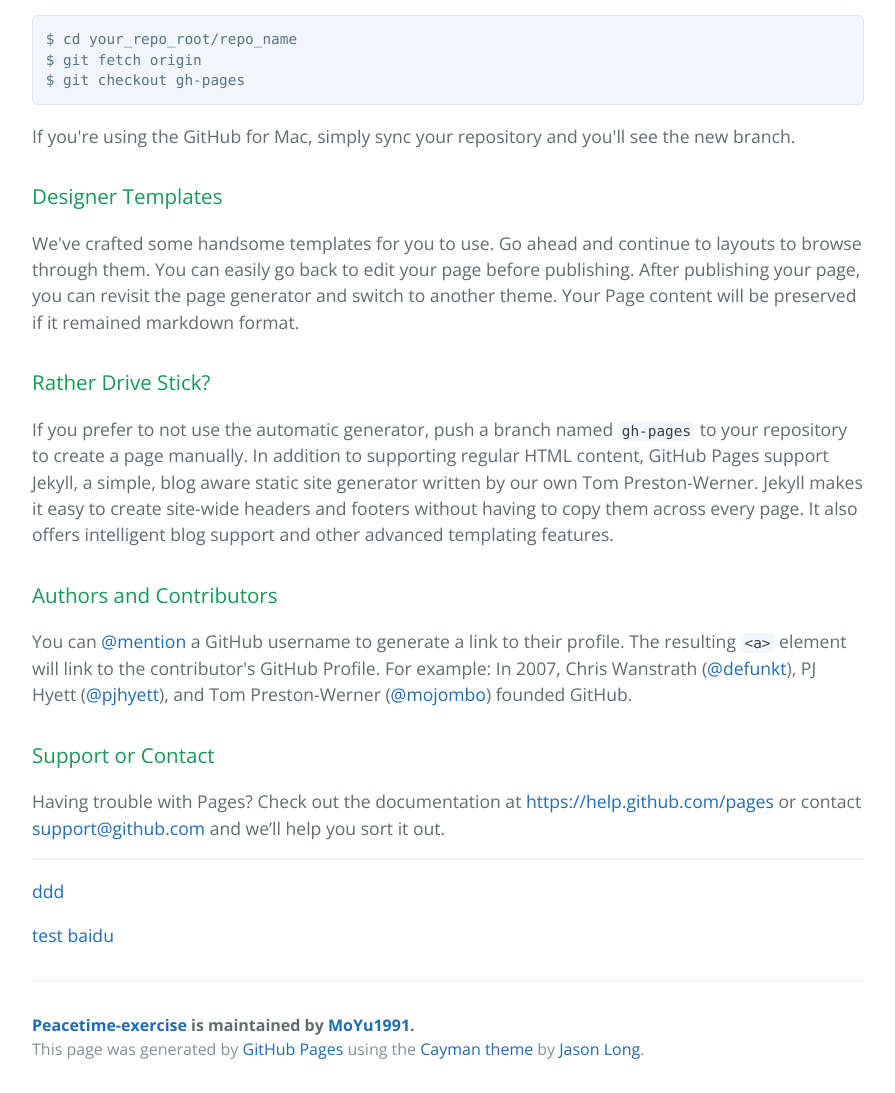
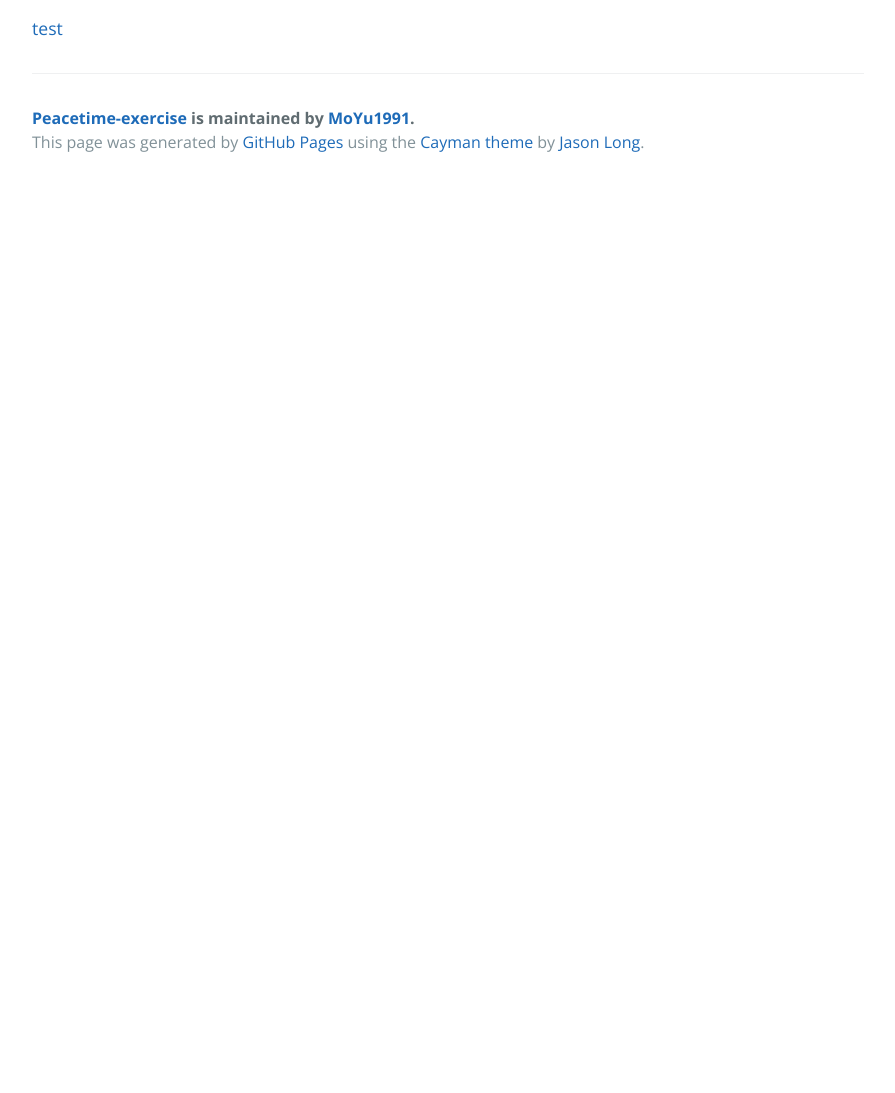
Before and after one commit to MoYu1991/Peacetime-exercise, a plain HTML site: page index.html in a window 1280 px wide. Shown: the part 545-1638 px from the top of the page, without its empty margins (192-1087 px from the left). After the commit the page ends 800 px from the top, so only its background shows below. Drawn offline with nearby package versions, Linux system fonts and the light colour scheme.

```diff
--- a/index.html
+++ b/index.html
@@ -24,39 +24,7 @@
 
 <p>This automatic page generator is the easiest way to create beautiful pages for all of your projects. Author your page content here using GitHub Flavored Markdown, select a template crafted by a designer, and publish. After your page is generated, you can check out the new branch:</p>
 
-<pre><code>$ cd your_repo_root/repo_name
-$ git fetch origin
-$ git checkout gh-pages
-</code></pre>
-
-<p>If you're using the GitHub for Mac, simply sync your repository and you'll see the new branch.</p>
-
-<h3>
-<a id="designer-templates" class="anchor" href="#designer-templates" aria-hidden="true"><span class="octicon octicon-link"></span></a>Designer Templates</h3>
-
-<p>We've crafted some handsome templates for you to use. Go ahead and continue to layouts to browse through them. You can easily go back to edit your page before publishing. After publishing your page, you can revisit the page generator and switch to another theme. Your Page content will be preserved if it remained markdown format.</p>
-
-<h3>
-<a id="rather-drive-stick" class="anchor" href="#rather-drive-stick" aria-hidden="true"><span class="octicon octicon-link"></span></a>Rather Drive Stick?</h3>
-
-<p>If you prefer to not use the automatic generator, push a branch named <code>gh-pages</code> to your repository to create a page manually. In addition to supporting regular HTML content, GitHub Pages support Jekyll, a simple, blog aware static site generator written by our own Tom Preston-Werner. Jekyll makes it easy to create site-wide headers and footers without having to copy them across every page. It also offers intelligent blog support and other advanced templating features.</p>
-
-<h3>
-<a id="authors-and-contributors" class="anchor" href="#authors-and-contributors" aria-hidden="true"><span class="octicon octicon-link"></span></a>Authors and Contributors</h3>
-
-<p>You can <a href="https://github.com/blog/821" class="user-mention">@mention</a> a GitHub username to generate a link to their profile. The resulting <code>&lt;a&gt;</code> element will link to the contributor's GitHub Profile. For example: In 2007, Chris Wanstrath (<a href="https://github.com/defunkt" class="user-mention">@defunkt</a>), PJ Hyett (<a href="https://github.com/pjhyett" class="user-mention">@pjhyett</a>), and Tom Preston-Werner (<a href="https://github.com/mojombo" class="user-mention">@mojombo</a>) founded GitHub.</p>
-
-<h3>
-<a id="support-or-contact" class="anchor" href="#support-or-contact" aria-hidden="true"><span class="octicon octicon-link"></span></a>Support or Contact</h3>
-
-<p>Having trouble with Pages? Check out the documentation at <a href="https://help.github.com/pages">https://help.github.com/pages</a> or contact <a href="mailto:support@github.com">support@github.com</a> and we’ll help you sort it out.</p>
-
-<hr>
-
-<p><a href="https://www.baidu.com/">ddd</a></p>
-
-<p><a href="https://github.com/MoYu1991/Peacetime-exercise/commit/046ebe2d23d450a2f170c64b65a457b44fd4fb02">test</a>
-<a href="http://baidu.com">baidu</a></p>
+<p><a href="https://github.com/MoYu1991/Peacetime-exercise/commit/046ebe2d23d450a2f170c64b65a457b44fd4fb02">test</a></p>
 
       <footer class="site-footer">
         <span class="site-footer-owner"><a href="https://github.com/MoYu1991/Peacetime-exercise">Peacetime-exercise</a> is maintained by <a href="https://github.com/MoYu1991">MoYu1991</a>.</span>
```
Also changed, not shown: params.json (+1 -1 lines).
